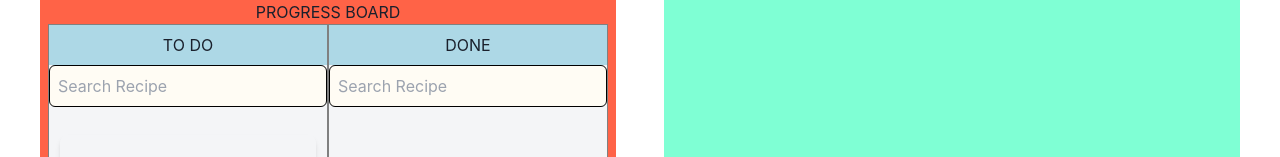
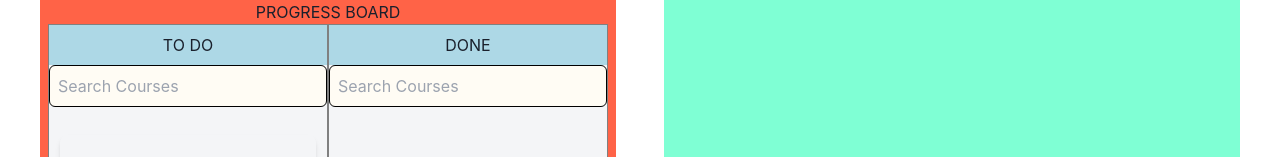
Before and after one commit to MrEminent42/NextUp, a Next.js app in the folder frontend/: page / in a window 1280 px wide. Shown: the part 128-285 px from the top of the page. Built offline with nearby package versions, Linux system fonts and the light colour scheme.

Commit message:
placeholder typo

```diff
--- a/frontend/src/app/components/Column.tsx
+++ b/frontend/src/app/components/Column.tsx
@@ -22,7 +22,7 @@ const SearchBar = ({ onChange, value }: { onChange: (e: React.ChangeEvent<HTMLIn
     <input
       type="search"
       className="w-full mb-[25px] bg-[#FFFCF4] border border-black rounded-md p-2 text-black outline-none"
-      placeholder="Search Recipe"
+      placeholder="Search Courses"
       onChange={onChange}
       value={value}
     />
```
